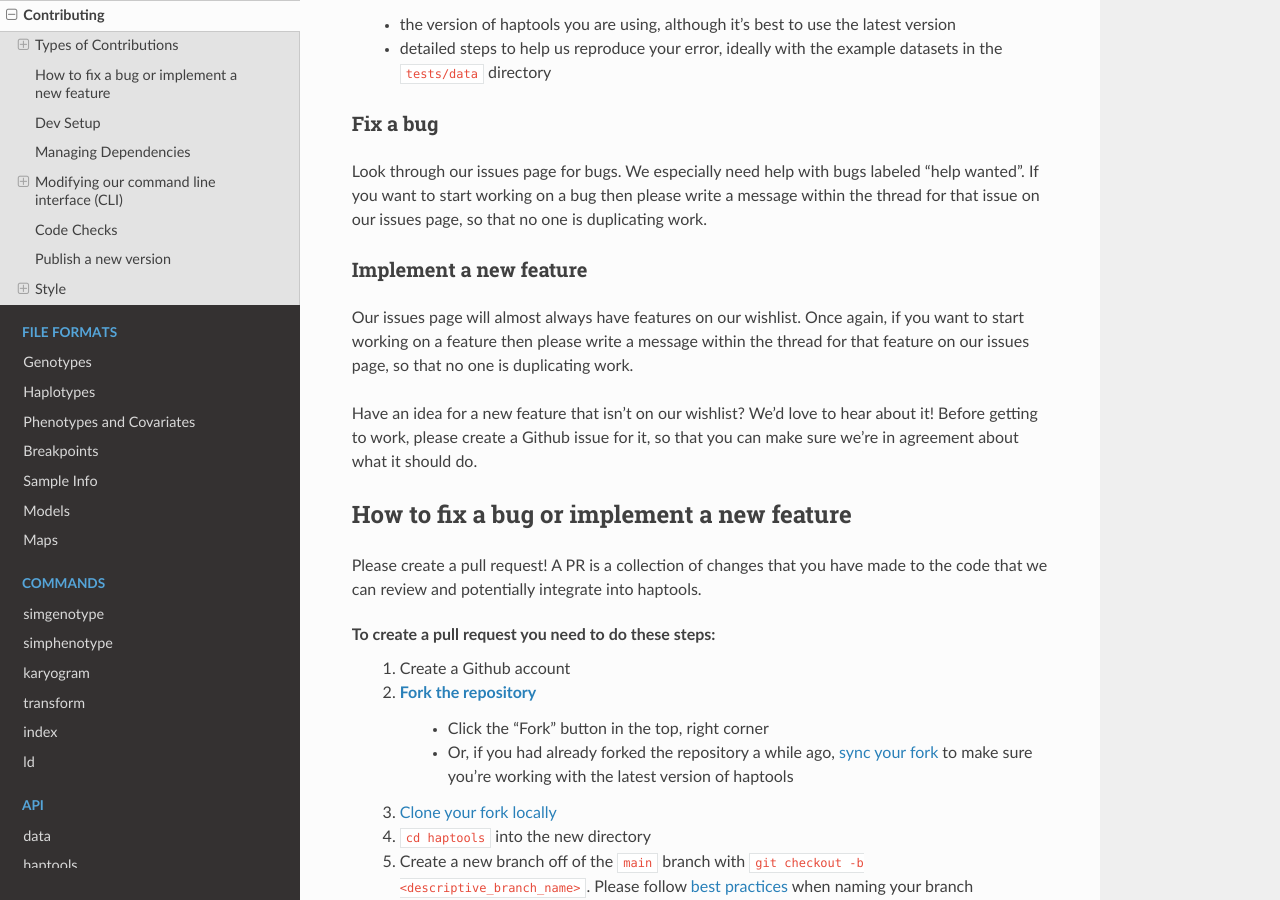
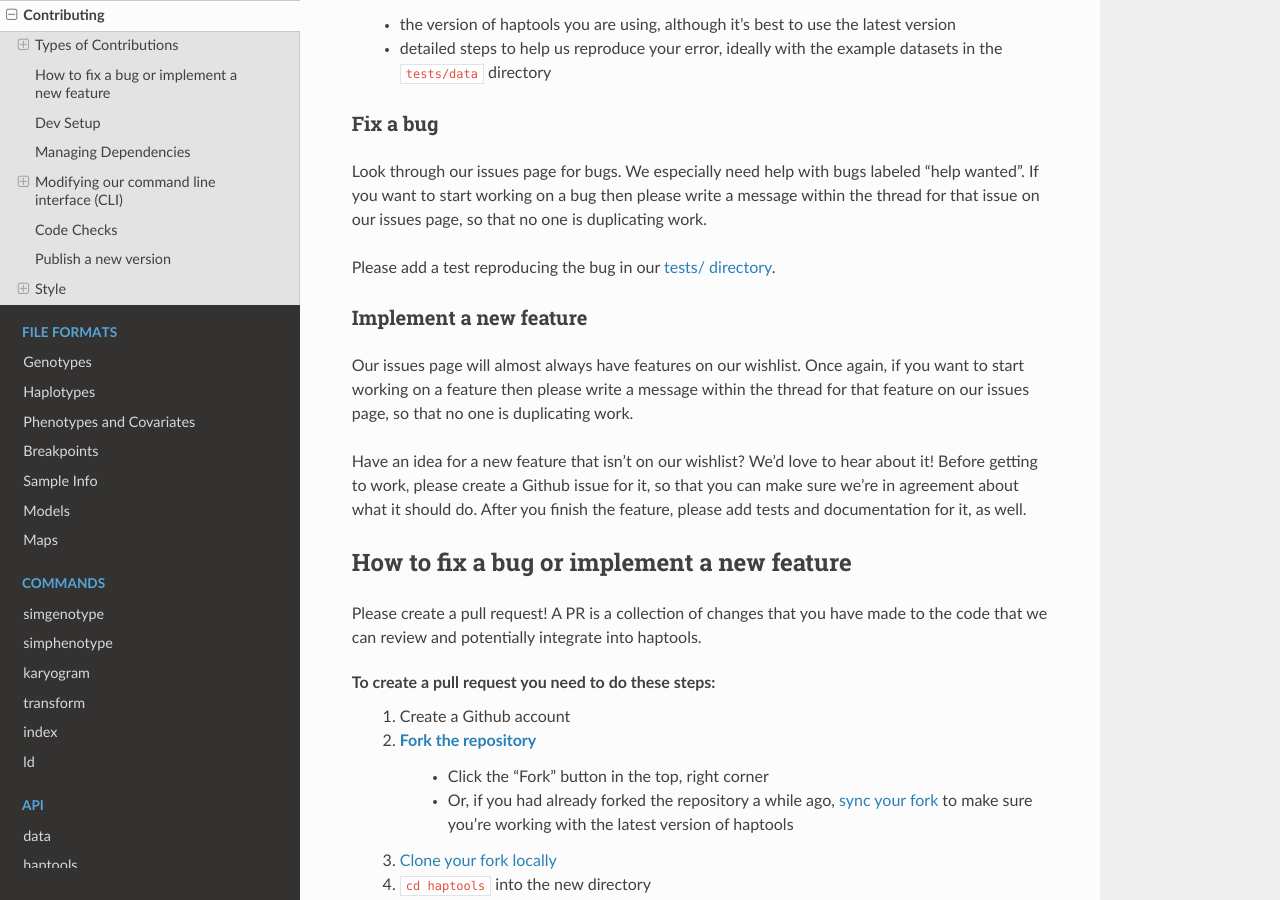
Before and after one commit to CAST-genomics/haptools, a Sphinx documentation site: the page built from docs/project_info/contributing.rst, in a window 1280 px wide and 900 px high, scrolled down 500 px. Built offline with Sphinx 7.4.7 and the Read the Docs theme 2.0.0, drawn with Linux system fonts in a browser that asks for light colours.

Commit message:
mention that all new fixes and features should include tests

```diff
--- a/docs/project_info/contributing.rst
+++ b/docs/project_info/contributing.rst
@@ -26,12 +26,14 @@ Fix a bug
 ~~~~~~~~~
 Look through our issues page for bugs. We especially need help with bugs labeled "help wanted". If you want to start working on a bug then please write a message within the thread for that issue on our issues page, so that no one is duplicating work.
 
+Please add a test reproducing the bug in our `tests/ directory <https://github.com/CAST-genomics/haptools/tree/main/tests>`_.
+
 ~~~~~~~~~~~~~~~~~~~~~~~
 Implement a new feature
 ~~~~~~~~~~~~~~~~~~~~~~~
 Our issues page will almost always have features on our wishlist. Once again, if you want to start working on a feature then please write a message within the thread for that feature on our issues page, so that no one is duplicating work.
 
-Have an idea for a new feature that isn't on our wishlist? We'd love to hear about it! Before getting to work, please create a Github issue for it, so that you can make sure we're in agreement about what it should do.
+Have an idea for a new feature that isn't on our wishlist? We'd love to hear about it! Before getting to work, please create a Github issue for it, so that you can make sure we're in agreement about what it should do. After you finish the feature, please add tests and documentation for it, as well.
 
 -------------------------------------------
 How to fix a bug or implement a new feature
```
